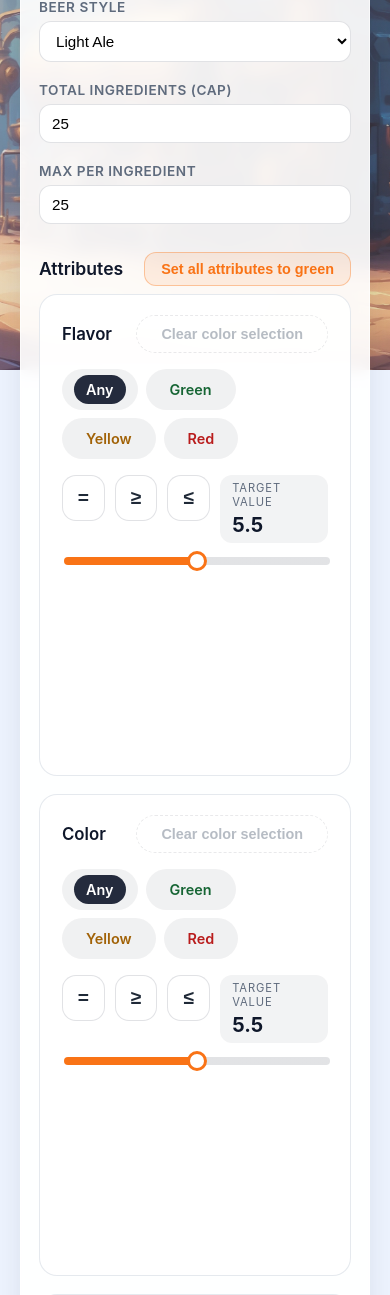
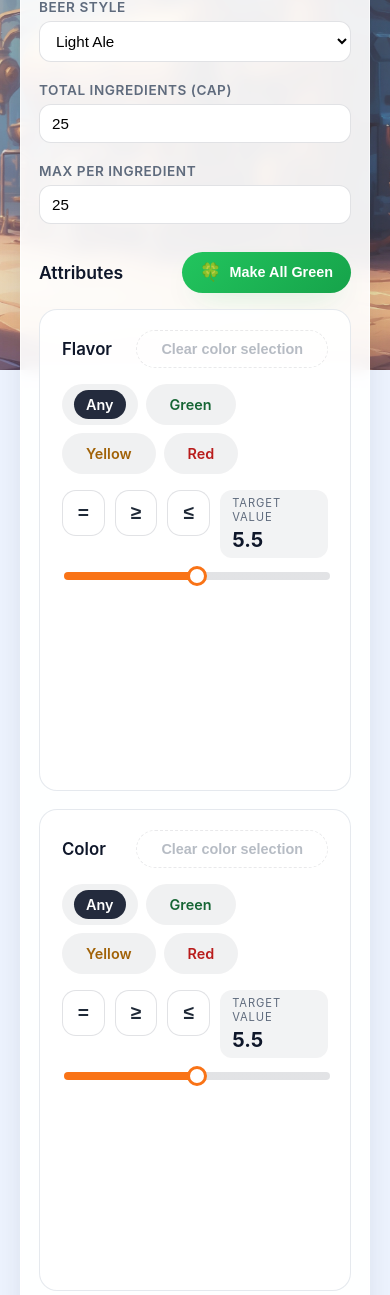
Before and after one commit to wojoeraf/AleAbbeyBeerCalculator, a Flask app: page / in a window 390 px wide. Shown: the part 474-1769 px from the top of the page. Run offline with Flask 3, Linux system fonts and the light colour scheme.

Commit message:
Rebalance attribute and ingredient layout

```diff
--- a/data/translations.json
+++ b/data/translations.json
@@ -11,7 +11,7 @@
       "field_total_cap": "Gesamtanzahl Zutaten (Cap)",
       "field_per_cap": "Max pro Zutat",
       "section_attributes": "Attribute",
-      "button_all_green": "Alle Attribute auf Grün",
+      "button_all_green": "Alles auf Grün",
       "button_clear_color": "Farbwahl zurücksetzen",
       "label_mode": "Modus",
       "label_value_display": "Zielwert",
@@ -94,7 +94,7 @@
       "field_total_cap": "Total ingredients (cap)",
       "field_per_cap": "Max per ingredient",
       "section_attributes": "Attributes",
-      "button_all_green": "Set all attributes to green",
+      "button_all_green": "Make All Green",
       "button_clear_color": "Clear color selection",
       "label_mode": "Mode",
       "label_value_display": "Target value",
--- a/static/styles.css
+++ b/static/styles.css
@@ -207,10 +207,69 @@ input[type="number"]:focus {
   pointer-events: none;
 }
 .attributes-layout {
-  display: grid;
-  grid-template-columns: minmax(0, 1fr) minmax(500px, 600px);
+  display: flex;
   gap: 24px;
-  align-items: flex-start;
+  align-items: stretch;
+}
+
+.attributes-column,
+.ingredients-column {
+  flex: 1 1 0;
+  min-width: 0;
+  display: flex;
+  flex-direction: column;
+  gap: 18px;
+}
+
+.ingredients-column {
+  position: relative;
+}
+
+.column-header {
+  display: flex;
+  align-items: center;
+  justify-content: space-between;
+  gap: 12px;
+}
+
+.column-header .section-title {
+  margin-bottom: 0;
+}
+
+.btn-make-green {
+  display: inline-flex;
+  align-items: center;
+  gap: 8px;
+  border: none;
+  border-radius: 999px;
+  padding: 10px 18px;
+  background: linear-gradient(135deg, #22c55e, #16a34a);
+  color: #fff;
+  font-weight: 600;
+  font-size: 0.9rem;
+  cursor: pointer;
+  box-shadow: 0 12px 30px -18px rgba(34, 197, 94, 0.8);
+  transition: transform 0.15s ease, box-shadow 0.15s ease, filter 0.15s ease;
+}
+
+.btn-make-green:hover {
+  transform: translateY(-1px);
+  box-shadow: 0 18px 32px -18px rgba(22, 163, 74, 0.9);
+}
+
+.btn-make-green:focus-visible {
+  outline: none;
+  box-shadow: 0 0 0 3px rgba(34, 197, 94, 0.35);
+}
+
+.btn-make-green-icon {
+  font-size: 1.1rem;
+}
+
+.attr-list {
+  flex: 1;
+  overflow: auto;
+  padding-right: 4px;
 }
 .attr-list {
   display: flex;
@@ -402,17 +461,19 @@ input[type="number"]:focus {
   font-size: 1.25rem;
   font-weight: 700;
 }
-.ingredients-side {
-  position: sticky;
-  top: 12px;
-  align-self: flex-start;
+.ingredients-column {
+  align-self: stretch;
 }
-.ingredients-side .section-title {
+
+.ingredients-column .section-title {
   font-size: 1rem;
 }
-.ingredients-side .table-wrapper {
-  max-height: 520px;
+
+.ingredients-column .table-wrapper {
+  flex: 1;
   overflow-y: auto;
+  max-height: none;
+  padding-right: 4px;
 }
 .ingredients-table--compact th,
 .ingredients-table--compact td {
@@ -893,13 +954,28 @@ input[type="number"]:focus {
 
 @media (max-width: 1024px) {
   .attributes-layout {
-    grid-template-columns: 1fr;
+    flex-direction: column;
+    gap: 20px;
   }
 
-  .ingredients-side {
-    position: relative;
-    top: 0;
+  .attributes-column,
+  .ingredients-column {
+    gap: 16px;
+  }
+
+  .attr-list {
+    max-height: none;
+    overflow: visible;
+    padding-right: 0;
+  }
+
+  .ingredients-column {
     width: 100%;
+  }
+
+  .ingredients-column .table-wrapper {
+    max-height: none;
+    padding-right: 0;
   }
 }
 
@@ -927,7 +1003,11 @@ input[type="number"]:focus {
     min-width: 0;
   }
 
-  .ingredients-side {
+  .attributes-layout {
+    gap: 18px;
+  }
+
+  .ingredients-column {
     width: 100%;
   }
 }
--- a/templates/index.html
+++ b/templates/index.html
@@ -56,11 +56,15 @@
         </section>
 
         <section class="attributes-section">
-            <div class="section-header">
+            <div class="attributes-layout">
+                <div class="attributes-column">
+                    <div class="column-header">
                         <h3 class="section-title">{{ ui.section_attributes }}</h3>
-                <button type="button" class="btn-secondary" data-set-all-green>{{ ui.button_all_green }}</button>
+                        <button type="button" class="btn-make-green" data-set-all-green>
+                            <span class="btn-make-green-icon" aria-hidden="true">🍀</span>
+                            <span>{{ ui.button_all_green }}</span>
+                        </button>
                     </div>
-            <div class="attributes-layout">
                     <div class="attr-list">
                     {% for a in attrs %}
                         {% set constraint = constraints[a] %}
@@ -120,11 +124,11 @@
                         </div>
                     {% endfor %}
                     </div>
-                <aside class="ingredients-side">
-                    <details class="collapsible" data-collapsible open>
-                        <summary>
+                </div>
+                <aside class="ingredients-column">
+                    <div class="column-header">
                         <h3 class="section-title">{{ ui.section_ingredients }}</h3>
-                        </summary>
+                    </div>
                     <div class="mobile-attr-toggle" data-attribute-toggle hidden>
                         <label>
                             <input type="checkbox" data-attribute-toggle-input>
@@ -202,7 +206,6 @@
                             {% endfor %}
                         </table>
                     </div>
-                    </details>
                 </aside>
             </div>
         </section>
```
Lines whose indentation alone changed are shown as unchanged.
